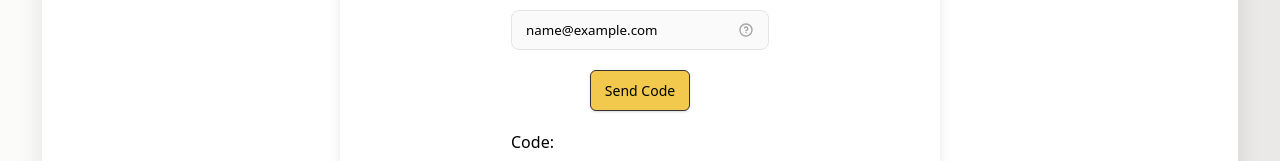
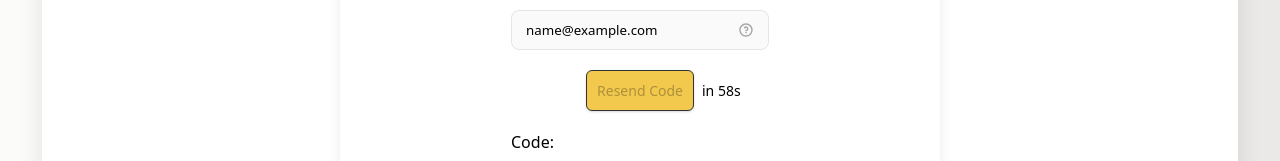
Before and after one commit to vushauv/Carly, a React (Vite) app in the folder web/: page / in a window 1280 px wide. Both pictures are taken after typing "name@example.com", "Sample" into the empty fields and a click on the button "Send Code". Shown: the part 346-507 px from the top of the page. Built offline with nearby package versions, Linux system fonts and the light colour scheme.

Commit message:
added the resend button logic with 60s cooldown, changed the button tsx so that it doesn't ignore props like onClick and so on

```diff
--- a/web/src/components/Button/Button.tsx
+++ b/web/src/components/Button/Button.tsx
@@ -6,8 +6,8 @@ export interface ButtonProps extends ButtonHTMLAttributes<HTMLButtonElement> {
   children: string;
 }
 
-const Button = ({ children, className }: ButtonProps) => {
-  return <button className={cn(styles.button, className)}>{children}</button>;
+const Button = ({ children, className, ...props}: ButtonProps) => { //...props to pass any other button attributes like onClick, disabled, etc.
+  return <button className={cn(styles.button, className)} {...props}>{children}</button>;
 };
 
 export default Button;
--- a/web/src/components/LoginPage/LoginPage.module.css
+++ b/web/src/components/LoginPage/LoginPage.module.css
@@ -14,6 +14,18 @@
     width: 100%;
     border-radius: 20px;
     max-height: 100%;
+}
+
+.sendCodeWrapper{
+    position: relative;
+}
+.cooldownText{
+    position: absolute;
+    left: calc(100% + 8px);
+    top: 50%;
+    transform: translateY(-50%);
+    white-space: nowrap;
+    font-size: 14px;
 }
 
 .formHeading{
--- a/web/src/components/LoginPage/LoginPage.tsx
+++ b/web/src/components/LoginPage/LoginPage.tsx
@@ -1,4 +1,4 @@
-import { useState } from "react";
+import { useEffect, useState } from "react";
 import styles from "./LoginPage.module.css";
 import Button from "../Button/Button";
 import Input from "../Input/Input";
@@ -6,6 +6,31 @@ import Input from "../Input/Input";
 const LoginPage = () => {
   const [error, setError] = useState<boolean>(false);
   const [errorMessage, setErrorMessage] = useState<string | null>("Error Area");
+  const [hasRequestedCode, setHasRequestedCode] = useState<boolean>(false); //this will tell us if it should be "send" or "resend" code
+  const [cooldown, setCooldown] = useState<number>(0);
+
+  useEffect(() => { //this will be executed when cooldown created and then each second
+    if (cooldown <= 0) return;
+    const interval = setInterval(() => { //each interval will actually just run for one second (so not each second) because then cooldown will be updated and useEffect will be triggered again (cleanup previous interval and create a new one)
+      setCooldown((prev) => prev - 1);
+    }, 1000);
+    return () => clearInterval(interval);
+  }, [cooldown]);
+
+  const startCooldown = () => setCooldown(60);
+
+  const handleSendCode = () => {
+    //handle the actual code sending logic here
+    if (!hasRequestedCode) {
+      setHasRequestedCode(true);
+    }
+    startCooldown();
+  };
+
+  const isCooldownActive = cooldown > 0;
+
+
+
   return (
     <section className={styles.sectionWrapper}>
       <div className={styles.pageHeading}>
@@ -35,7 +60,17 @@ const LoginPage = () => {
               isRequired={true}
             ></Input>
           </div>
-          <Button>Send Code</Button>
+          <div className={styles.sendCodeWrapper}>
+            <Button
+              onClick={handleSendCode}
+              disabled={hasRequestedCode && isCooldownActive}
+            >
+              {!hasRequestedCode
+                ? "Send Code"
+                : "Resend Code"}
+              </Button>
+              {isCooldownActive ? (<span className={styles.cooldownText}> in {cooldown}s</span>) : null}
+          </div>
           <div className={styles.inputField}>
             <label htmlFor="code">Code:</label>
             <Input
```
